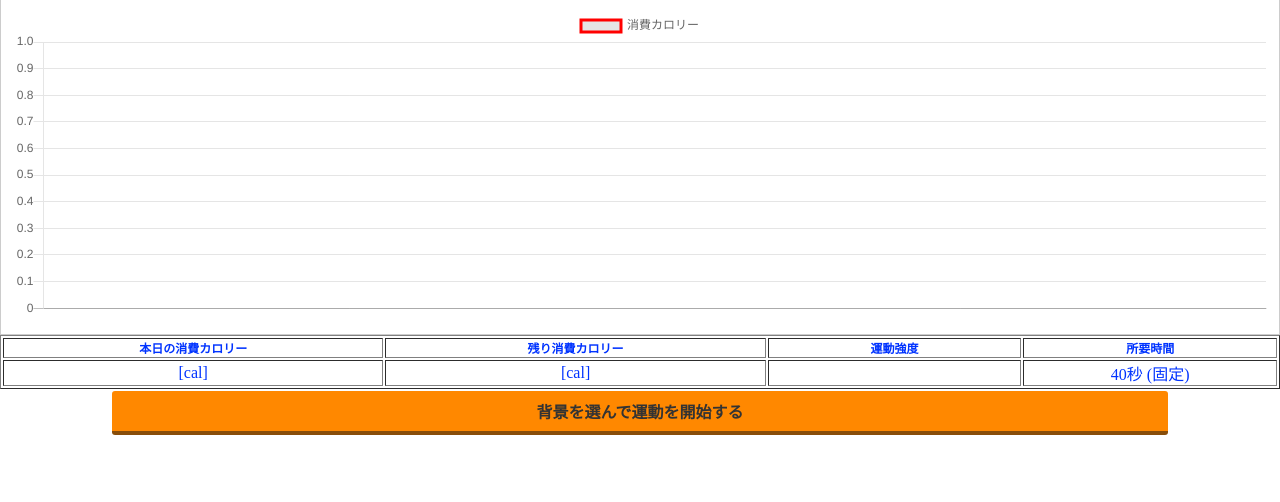
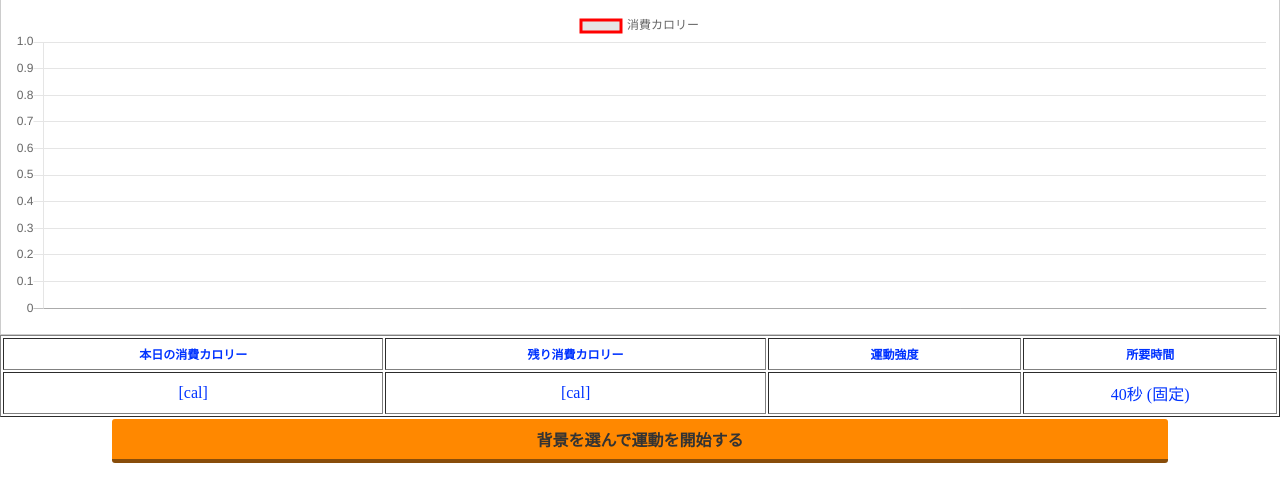
Before and after one commit to sakuradaifuku/test-flask-omron, a Flask app: template templates/front_test.html in a window 1280 px wide. Shown: the part 26-528 px from the top of the page. Run offline with Flask 2, Linux system fonts and the light colour scheme; the template is opened without the code that fills it, so the values that code supplies are empty; some libraries are stand-ins or nearby versions.

Commit message:
表の余白調整(css)

```diff
--- a/static/css/style.css
+++ b/static/css/style.css
@@ -74,8 +74,8 @@ a{
   padding: 0;
 }
 .calorieTable th p, .calorieTable td p{
-  margin-block-start: 0em!important;
-  margin-block-end: 0em!important;
+  margin-block-start: 0.5em!important;/*table??????????????????*/
+  margin-block-end: 0.5em!important;
 }
 
 .campaign {
```
